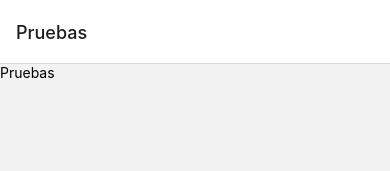
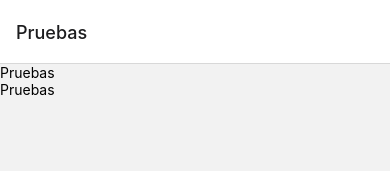
Before and after one commit to marcaguilaar/hackupc2024, a React Native app in the folder hackupc/: screen /Pruebas in a window 390 px wide. Shown: the top 171 px of the page. Built offline with nearby package versions, Linux system fonts and the light colour scheme.

Commit message:
pruebas 2, screen un poco más completa

```diff
--- a/hackupc/App.js
+++ b/hackupc/App.js
@@ -6,6 +6,7 @@ import { NavigationContainer } from '@react-navigation/native';
 
 //Pantallas
 import Pruebas from './screens/Pruebas';
+import Pruebas2 from './screens/Pruebas2';
 
 const Stack = createNativeStackNavigator();
 
@@ -14,6 +15,7 @@ export default function App() {
     <NavigationContainer>
       <Stack.Navigator>
         <Stack.Screen name="Pruebas" component={Pruebas} />
+        <Stack.Screen name="Pruebas2" component={Pruebas2} />
       </Stack.Navigator>
     </NavigationContainer>
   );
--- a/hackupc/screens/Pruebas.jsx
+++ b/hackupc/screens/Pruebas.jsx
@@ -1,10 +1,22 @@
 import React from "react";
-import { Text, View } from "react-native";
+import { Text, View, TouchableOpacity } from "react-native";
+import { useNavigation } from '@react-navigation/native';
 
 export default function Pruebas() {
+    const navigation = useNavigation();
+
+    const handlePruebas = () => {
+        alert('¡Botón presionado!');
+        navigation.navigate('Pruebas2');
+    }
+
+
   return (
     <View>
       <Text>Pruebas</Text>
+        <TouchableOpacity onPress={handlePruebas}>
+            <Text>Pruebas</Text>
+        </TouchableOpacity>
     </View>
   );
 }
```
